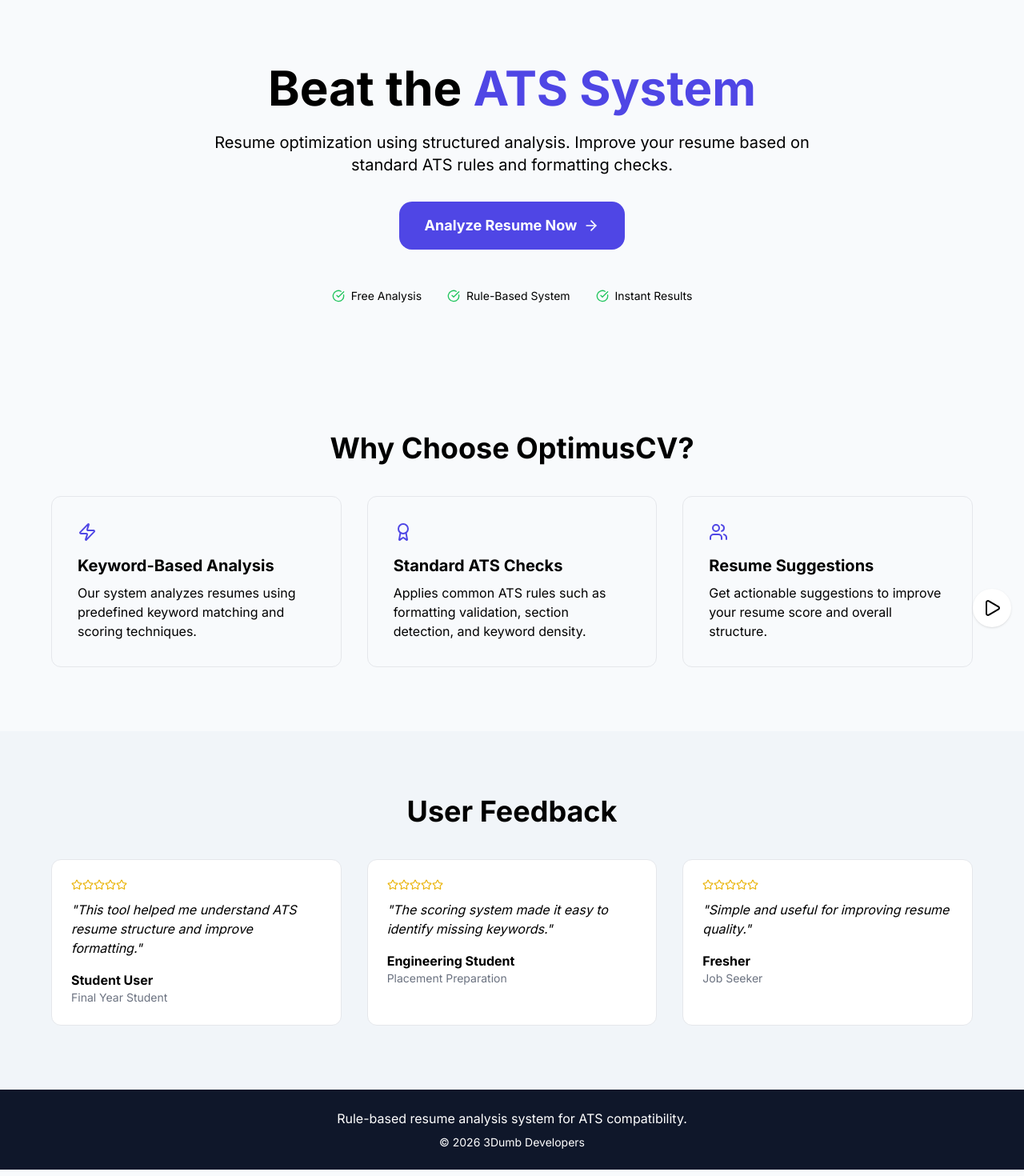
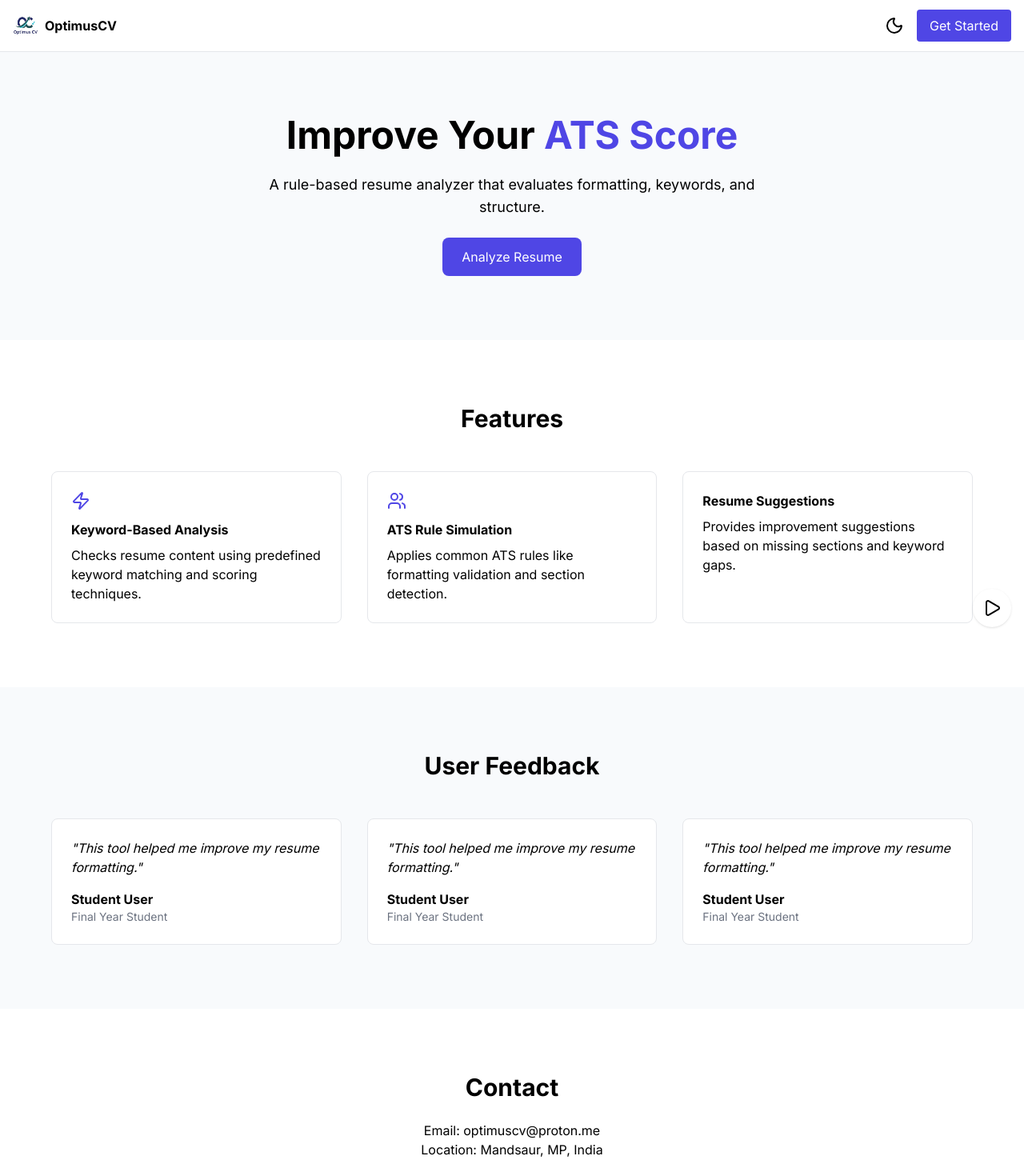
Before and after one commit to himanshujoshi0310/ATS_checker, a React (Vite) app: page / in a window 1280 px wide. Shown: the top 1470 px of the page at 80% size. Built offline with nearby package versions, Linux system fonts and the light colour scheme.

Commit message:
Update LandingPage.tsx

```diff
--- a/components/LandingPage.tsx
+++ b/components/LandingPage.tsx
@@ -1,5 +1,22 @@
 import React, { useState, useEffect, useRef } from 'react';
-import { Star, CheckCircle, ArrowRight, Users, Award, Zap, Mail, Phone, MapPin, Github, Linkedin, Twitter, Sun, Moon, Menu, X, Play, Pause } from 'lucide-react';
+import {
+  Star,
+  CheckCircle,
+  ArrowRight,
+  Users,
+  Zap,
+  Mail,
+  MapPin,
+  Github,
+  Linkedin,
+  Twitter,
+  Sun,
+  Moon,
+  Menu,
+  X,
+  Play,
+  Pause
+} from 'lucide-react';
 
 interface LandingPageProps {
   onGetStarted: () => void;
@@ -7,99 +24,101 @@
 
 const LandingPage: React.FC<LandingPageProps> = ({ onGetStarted }) => {
   const [isDark, setIsDark] = useState(false);
-  const [showVideo, setShowVideo] = useState(false);
   const [mobileMenuOpen, setMobileMenuOpen] = useState(false);
   const [isPlaying, setIsPlaying] = useState(false);
-  const audioRef = useRef<HTMLAudioElement>(null);
+  const [showVideo, setShowVideo] = useState(false);
+  const audioRef = useRef<HTMLAudioElement | null>(null);
 
   useEffect(() => {
-    const saved = localStorage.getItem('theme');
-    if (saved === 'dark' || (!saved && window.matchMedia('(prefers-color-scheme: dark)').matches)) {
-      setIsDark(true);
-    }
-  }, []);
-
-  useEffect(() => {
-    localStorage.setItem('theme', isDark ? 'dark' : 'light');
     document.documentElement.classList.toggle('dark', isDark);
   }, [isDark]);
 
   const toggleMusic = () => {
-    if (audioRef.current) {
-      if (isPlaying) audioRef.current.pause();
-      else audioRef.current.play();
-      setIsPlaying(!isPlaying);
-    }
+    if (!audioRef.current) return;
+    isPlaying ? audioRef.current.pause() : audioRef.current.play();
+    setIsPlaying(!isPlaying);
   };
 
   return (
-    <div className={`min-h-screen transition-colors duration-300 ${isDark ? 'dark bg-slate-900' : 'bg-slate-50'}`}>
+    <div className={`${isDark ? 'dark bg-slate-900' : 'bg-slate-50'} min-h-screen`}>
+
+      {/* NAVBAR */}
+      <nav className="border-b sticky top-0 z-50 bg-white dark:bg-slate-800">
+        <div className="max-w-7xl mx-auto px-4 h-16 flex justify-between items-center">
+
+          <div className="flex items-center gap-2">
+            <img src="/logo.png" className="w-8 h-8" />
+            <span className={`font-bold ${isDark ? 'text-white' : 'text-black'}`}>
+              OptimusCV
+            </span>
+          </div>
+
+          <div className="flex items-center gap-4">
+            <button onClick={() => setIsDark(!isDark)}>
+              {isDark ? <Sun /> : <Moon />}
+            </button>
+
+            <button
+              onClick={onGetStarted}
+              className="bg-indigo-600 text-white px-4 py-2 rounded"
+            >
+              Get Started
+            </button>
+
+            <button
+              onClick={() => setMobileMenuOpen(!mobileMenuOpen)}
+              className="md:hidden"
+            >
+              {mobileMenuOpen ? <X /> : <Menu />}
+            </button>
+          </div>
+        </div>
+      </nav>
 
       {/* HERO */}
-      <section className="relative py-20 overflow-hidden text-center">
-        <h1 className="text-5xl md:text-6xl font-extrabold mb-6">
-          Beat the <span className="text-indigo-600">ATS System</span>
+      <section className="text-center py-20">
+        <h1 className="text-5xl font-bold mb-6">
+          Improve Your <span className="text-indigo-600">ATS Score</span>
         </h1>
 
-        {/* ❌ removed AI wording */}
-        <p className="text-xl mb-8 max-w-3xl mx-auto">
-          Resume optimization using structured analysis. Improve your resume based on standard ATS rules and formatting checks.
+        <p className="text-lg mb-6 max-w-2xl mx-auto">
+          A rule-based resume analyzer that evaluates formatting, keywords, and structure.
         </p>
 
-        <div className="flex flex-col sm:flex-row gap-4 justify-center mb-12">
-          <button
-            onClick={onGetStarted}
-            className="px-8 py-4 bg-indigo-600 text-white rounded-2xl font-bold text-lg flex items-center gap-2"
-          >
-            Analyze Resume Now <ArrowRight size={20} />
-          </button>
-        </div>
-
-        <div className="flex justify-center gap-8 text-sm">
-          <span className="flex items-center gap-2">
-            <CheckCircle className="text-green-500" size={16} /> Free Analysis
-          </span>
-
-          {/* ❌ AI-Powered replaced */}
-          <span className="flex items-center gap-2">
-            <CheckCircle className="text-green-500" size={16} /> Rule-Based System
-          </span>
-
-          <span className="flex items-center gap-2">
-            <CheckCircle className="text-green-500" size={16} /> Instant Results
-          </span>
-        </div>
+        <button
+          onClick={onGetStarted}
+          className="bg-indigo-600 text-white px-6 py-3 rounded-lg"
+        >
+          Analyze Resume
+        </button>
       </section>
 
       {/* FEATURES */}
-      <section className="py-20">
-        <h2 className="text-4xl font-bold text-center mb-10">Why Choose OptimusCV?</h2>
+      <section className="py-20 bg-white">
+        <h2 className="text-3xl text-center font-bold mb-12">Features</h2>
 
         <div className="grid md:grid-cols-3 gap-8 max-w-6xl mx-auto">
 
-          {/* ❌ AI replaced */}
-          <div className="p-8 border rounded-xl">
-            <Zap className="mb-4 text-indigo-600" />
-            <h3 className="text-xl font-bold mb-2">Keyword-Based Analysis</h3>
+          <div className="p-6 border rounded-lg">
+            <Zap className="text-indigo-600 mb-3" />
+            <h3 className="font-bold mb-2">Keyword-Based Analysis</h3>
             <p>
-              Our system analyzes resumes using predefined keyword matching and scoring techniques.
+              Checks resume content using predefined keyword matching and scoring techniques.
             </p>
           </div>
 
-          {/* ❌ FAANG claim removed */}
-          <div className="p-8 border rounded-xl">
-            <Award className="mb-4 text-indigo-600" />
-            <h3 className="text-xl font-bold mb-2">Standard ATS Checks</h3>
+          <div className="p-6 border rounded-lg">
+            <Users className="text-indigo-600 mb-3" />
+            <h3 className="font-bold mb-2">ATS Rule Simulation</h3>
             <p>
-              Applies common ATS rules such as formatting validation, section detection, and keyword density.
+              Applies common ATS rules like formatting validation and section detection.
             </p>
           </div>
 
-          <div className="p-8 border rounded-xl">
-            <Users className="mb-4 text-indigo-600" />
-            <h3 className="text-xl font-bold mb-2">Resume Suggestions</h3>
+          <div className="p-6 border rounded-lg">
+            <h3 className="font-bold mb-2">Resume Suggestions</h3>
             <p>
-              Get actionable suggestions to improve your resume score and overall structure.
+              Provides improvement suggestions based on missing sections and keyword gaps.
             </p>
           </div>
 
@@ -107,55 +126,40 @@
       </section>
 
       {/* TESTIMONIALS */}
-      <section className="py-20 bg-slate-100">
-        <h2 className="text-4xl text-center font-bold mb-10">User Feedback</h2>
+      <section className="py-20 bg-slate-50">
+        <h2 className="text-3xl text-center font-bold mb-12">User Feedback</h2>
 
         <div className="grid md:grid-cols-3 gap-8 max-w-6xl mx-auto">
-
-          {[
-            {
-              name: "Student User",
-              role: "Final Year Student",
-              content: "This tool helped me understand ATS resume structure and improve formatting.",
-              rating: 5
-            },
-            {
-              name: "Engineering Student",
-              role: "Placement Preparation",
-              content: "The scoring system made it easy to identify missing keywords.",
-              rating: 5
-            },
-            {
-              name: "Fresher",
-              role: "Job Seeker",
-              content: "Simple and useful for improving resume quality.",
-              rating: 5
-            }
-          ].map((t, i) => (
-            <div key={i} className="p-6 bg-white border rounded-xl">
-              <div className="flex mb-3">
-                {[...Array(t.rating)].map((_, idx) => (
-                  <Star key={idx} size={14} className="text-yellow-500" />
-                ))}
-              </div>
-              <p className="italic mb-4">"{t.content}"</p>
-              <p className="font-bold">{t.name}</p>
-              <p className="text-sm text-gray-500">{t.role}</p>
+          {[1, 2, 3].map((i) => (
+            <div key={i} className="p-6 border rounded-lg bg-white">
+              <p className="italic mb-4">
+                "This tool helped me improve my resume formatting."
+              </p>
+              <p className="font-bold">Student User</p>
+              <p className="text-sm text-gray-500">Final Year Student</p>
             </div>
           ))}
+        </div>
+      </section>
 
-        </div>
+      {/* CONTACT */}
+      <section className="py-20 bg-white text-center">
+        <h2 className="text-3xl font-bold mb-6">Contact</h2>
+        <p>Email: optimuscv@proton.me</p>
+        <p>Location: Mandsaur, MP, India</p>
       </section>
 
       {/* FOOTER */}
       <footer className="bg-slate-900 text-white text-center py-6">
-        {/* ❌ AI removed */}
-        <p>Rule-based resume analysis system for ATS compatibility.</p>
+        <p>A rule-based resume analysis system for ATS compatibility.</p>
         <p className="text-sm mt-2">© 2026 3Dumb Developers</p>
       </footer>
 
       {/* MUSIC */}
-      <button onClick={toggleMusic} className="fixed bottom-4 right-4 p-3 bg-white rounded-full shadow">
+      <button
+        onClick={toggleMusic}
+        className="fixed bottom-4 right-4 bg-white p-3 rounded-full shadow"
+      >
         {isPlaying ? <Pause /> : <Play />}
       </button>
 
```
